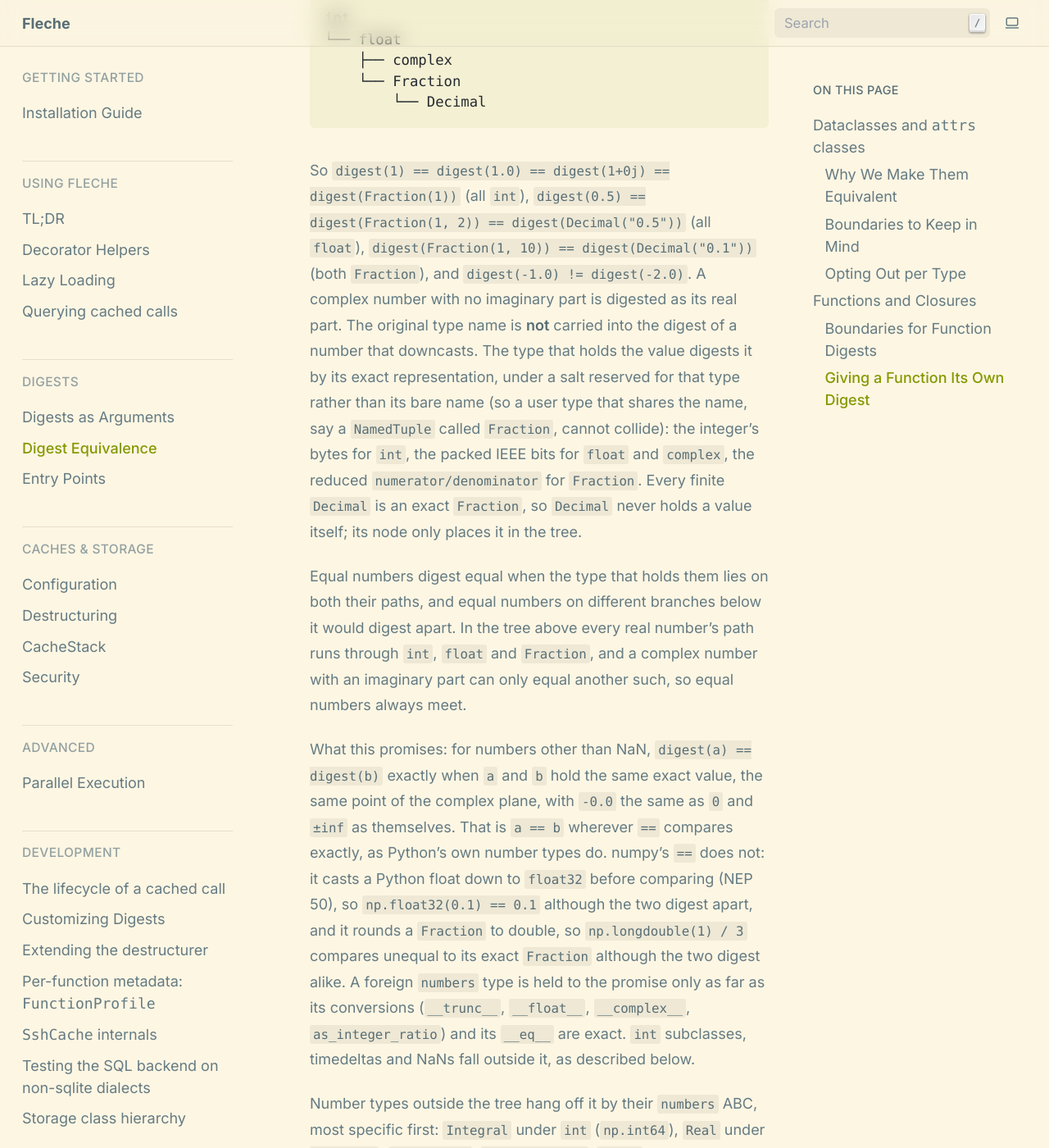
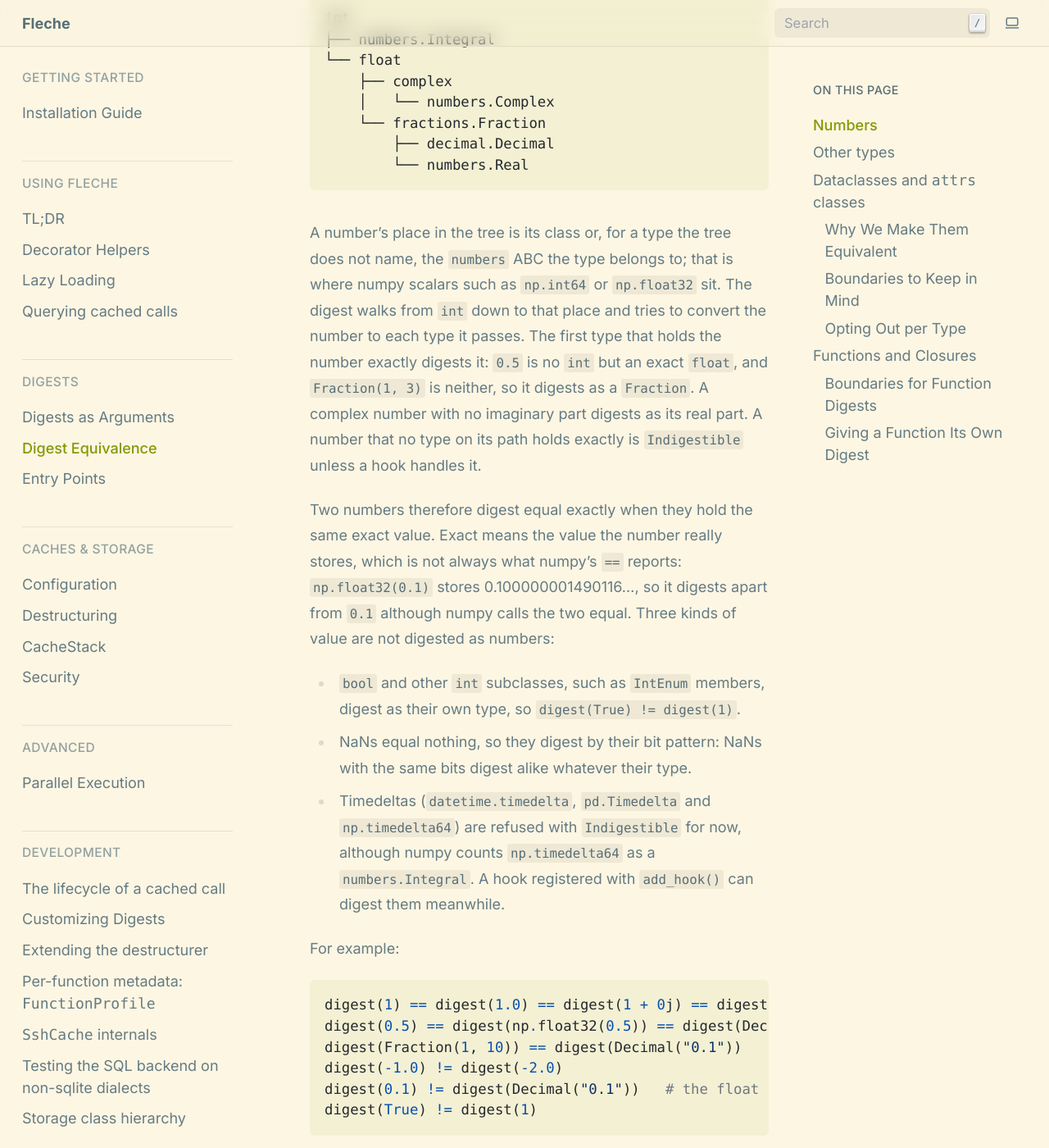
Before and after one commit to pmrv/fleche, a Sphinx documentation site: the page built from docs/digests/digest_equivalence.rst, in a window 1280 px wide and 1400 px high, scrolled down 847 px. Shown: the whole window at 82% size. Built offline with Sphinx 7.4.7, drawn with Linux system fonts in a browser that asks for light colours; pages that are not in the unit, such as notebooks, are missing from menus; some of the changed text lies outside the part shown.

Commit message:
refactor(digest): revise the number arm after review
- The numbers ABCs are now nodes of NUMBER_TREE (numbers.Integral under
  int, numbers.Complex under complex, numbers.Real under Fraction), replacing
  the separate _NUMBER_ABCS table. A value's node is the first class in its
  MRO the tree names, else the most specific ABC node it is an instance of,
  which is how numpy scalars (only registered with the ABCs) are placed.
  ABC nodes hold nothing; they only place what sits under them.
- Number encoders salt with the bare type name, as every generic arm does,
  instead of reserved __fleche_<name>__ salts. A NaN digests by its bits as
  the float (or complex) node would encode them, whatever its type, so
  np.float64("nan") still meets float("nan"); a complex with no imaginary
  part drops to its real part before the NaN check, so complex(nan, 0) does
  too. The integral-ratio guard in _encode_ratio was unreachable and is gone.
- The numpy arms (ndarray, np.bool_) move out of digest.py into a new
  fleche._numpy module, following _pandas; digest.py no longer imports
  numpy. Array digests are unchanged.
- docs/digests/digest_equivalence.rst: the number section is rewritten for
  users (the tree, the walk, what counts as equal, examples); salting,
  encodings and hash() details move to agents/DEVELOPING.md and the code.
- Tests: one list of collision instances; digests of a few numbers pinned
  to golden values so machine or version drift fails CI; the longdouble
  test skips explicitly where np.longdouble is a plain double; dropped the
  hook, integral-ratio and same-name-collision tests.

Float, complex, Fraction, Decimal and NaN digests change again relative to
the previous commits (salt); int digests do not.

Co-Authored-By: Claude Opus 5.5 (1M context) <noreply@anthropic.com>
Claude-Session: https://claude.ai/code/session_012YWfgg81KpGjL2XcG1UAnb

```diff
--- a/docs/digests/digest_equivalence.rst
+++ b/docs/digests/digest_equivalence.rst
@@ -9,89 +9,70 @@ hold the same numeric value, and ``digest((1, 2)) != digest([1, 2])`` because th
 container type matters.  This page documents the deliberate equivalences ``fleche``
 guarantees, and the boundaries you should keep in mind.
 
-The digest function is content-based: it walks each value, typically salts the
-running hash with ``type(value).__name__`` for type discrimination, and folds in a
-representation that is stable across processes and Python versions (where the
+The digest function is content-based: it walks each value and folds in its type
+and a representation that is stable across processes and Python versions (where the
 underlying object's representation allows it).
 
-Number types (``int``, ``float``, ``complex``, ``Fraction``, ``Decimal``, numpy
-scalars, and subclasses of all but ``int``) are an explicit exception: they are digested by
-walking a fixed downcast tree from its root down to the number's own type, and
-taking the first type on that path that holds the value exactly:
+Numbers
+-------
+
+Numbers digest by their value, not their type: ``1``, ``1.0``, ``1+0j`` and
+``Fraction(1)`` all digest alike.  To find that value, ``fleche`` walks a fixed
+tree of number types:
 
 .. code-block:: text
 
    int
+   ├── numbers.Integral
    └── float
        ├── complex
-       └── Fraction
-           └── Decimal
+       │   └── numbers.Complex
+       └── fractions.Fraction
+           ├── decimal.Decimal
+           └── numbers.Real
 
-So ``digest(1) == digest(1.0) == digest(1+0j) == digest(Fraction(1))`` (all
-``int``), ``digest(0.5) == digest(Fraction(1, 2)) == digest(Decimal("0.5"))``
-(all ``float``), ``digest(Fraction(1, 10)) == digest(Decimal("0.1"))`` (both
-``Fraction``), and ``digest(-1.0) != digest(-2.0)``.  A complex number with no
-imaginary part is digested as its real part.  The original type name
-is **not** carried into the digest of a number that downcasts.  The type that
-holds the value digests it by its exact representation, under a salt reserved
-for that type rather than its bare name (so a user type that shares the name,
-say a ``NamedTuple`` called ``Fraction``, cannot collide): the integer's bytes for ``int``, the packed IEEE bits for
-``float`` and ``complex``, the reduced ``numerator/denominator`` for
-``Fraction``.  Every finite ``Decimal`` is an exact ``Fraction``, so ``Decimal``
-never holds a value itself; its node only places it in the tree.
+A number's place in the tree is its class or, for a type the tree does not
+name, the :mod:`numbers` ABC the type belongs to; that is where numpy scalars
+such as ``np.int64`` or ``np.float32`` sit.  The digest walks from ``int`` down
+to that place and tries to convert the number to each type it passes.  The
+first type that holds the number exactly digests it: ``0.5`` is no ``int`` but
+an exact ``float``, and ``Fraction(1, 3)`` is neither, so it digests as a
+``Fraction``.  A complex number with no imaginary part digests as its real
+part.  A number that no type on its path holds exactly is
+:exc:`~fleche.digest.Indigestible` unless a hook handles it.
 
-Equal numbers digest equal when the type that holds them lies on both their
-paths, and equal numbers on different branches below it would digest apart.
-In the tree above every real number's path runs through ``int``, ``float`` and
-``Fraction``, and a complex number with an imaginary part can only equal
-another such, so equal numbers always meet.
+Two numbers therefore digest equal exactly when they hold the same exact value.
+Exact means the value the number really stores, which is not always what
+numpy's ``==`` reports: ``np.float32(0.1)`` stores 0.100000001490116…, so it
+digests apart from ``0.1`` although numpy calls the two equal.  Three kinds of
+value are not digested as numbers:
 
-What this promises: for numbers other than NaN, ``digest(a) == digest(b)``
-exactly when ``a`` and ``b`` hold the same exact value, the same point of the
-complex plane, with ``-0.0`` the same as ``0`` and ``±inf`` as themselves.
-That is ``a == b`` wherever ``==`` compares exactly, as Python's own number
-types do.  numpy's ``==`` does not: it casts a Python float down to
-``float32`` before comparing (NEP 50), so ``np.float32(0.1) == 0.1`` although
-the two digest apart, and it rounds a ``Fraction`` to double, so
-``np.longdouble(1) / 3`` compares unequal to its exact ``Fraction`` although
-the two digest alike.  A foreign :mod:`numbers` type is held to the promise
-only as far as its conversions (``__trunc__``, ``__float__``, ``__complex__``,
-``as_integer_ratio``) and its ``__eq__`` are exact.  ``int`` subclasses,
-timedeltas and NaNs fall outside it, as described below.
+* ``bool`` and other ``int`` subclasses, such as ``IntEnum`` members, digest
+  as their own type, so ``digest(True) != digest(1)``.
+* NaNs equal nothing, so they digest by their bit pattern: NaNs with the same
+  bits digest alike whatever their type.
+* Timedeltas (``datetime.timedelta``, ``pd.Timedelta`` and ``np.timedelta64``)
+  are refused with :exc:`~fleche.digest.Indigestible` for now, although numpy
+  counts ``np.timedelta64`` as a ``numbers.Integral``.  A hook registered with
+  :func:`~fleche.digest.add_hook` can digest them meanwhile.
 
-Number types outside the tree hang off it by their :mod:`numbers` ABC, most
-specific first: ``Integral`` under ``int`` (``np.int64``), ``Real`` under
-``Fraction`` (``np.float32``, ``np.longdouble``; ``float`` still catches every
-value it can hold), and ``Complex`` under ``complex`` (``np.complex64``).
-Subclasses of ``float``, ``complex``, ``Fraction`` and ``Decimal`` take
-their base class's place.  A ``numbers.Number`` that matches
-none of these, or that no type on its path holds exactly, is
-:exc:`~fleche.digest.Indigestible` unless a hook handles it.  NaNs, which equal
-nothing, are digested by their bit pattern alone, whatever their type (so
-``np.float64("nan")`` and ``float("nan")`` digest equal), and
-``Decimal`` NaNs by their string form (``"NaN"``, ``"-NaN"``, ``"sNaN"``, ...).
+For example:
 
-Python's own ``hash()`` is *not* used: it reduces the value modulo a
-platform-dependent prime and remaps ``-1`` to ``-2``, so unequal numbers such
-as ``-1.0`` and ``-2.0``, or ``0.5`` and ``2**60``, hash alike.
+.. code-block:: python
 
-Timedeltas (``datetime.timedelta``, ``pd.Timedelta`` and ``np.timedelta64``)
-are refused for now with :exc:`~fleche.digest.Indigestible`.  They compare
-equal across types and units (``pd.Timedelta("5s") == np.timedelta64(5000,
-"ms")``), and no digest yet honours that while keeping unequal ones apart.
-``np.timedelta64`` is not treated as a number either, although numpy
-registers it as ``numbers.Integral``.  A hook registered with
-:func:`~fleche.digest.add_hook` can digest them meanwhile.  A
-``datetime.timezone`` is still digested, by its exact UTC offset.
+   digest(1) == digest(1.0) == digest(1 + 0j) == digest(Fraction(1))   # as int
+   digest(0.5) == digest(np.float32(0.5)) == digest(Decimal("0.5"))     # as float
+   digest(Fraction(1, 10)) == digest(Decimal("0.1"))                    # as Fraction
+   digest(-1.0) != digest(-2.0)
+   digest(0.1) != digest(Decimal("0.1"))   # the float is not exactly 1/10
+   digest(True) != digest(1)
 
-Subclasses of ``int`` are excluded from this equivalence: ``bool``,
-``IntEnum`` and ``IntFlag`` members and any other ``int`` subclass keep their
-own type-name salt, so ``digest(True) != digest(1)`` even though
-``True == 1``.
+Other types
+-----------
 
-For all other types the type-name salt is applied normally, so
-``digest((1, 2)) != digest([1, 2])`` because "tuple" and "list" diverge before
-the elements are processed.
+Every other value digests by its type as well as its content, so
+``digest((1, 2)) != digest([1, 2])``: a tuple and a list never digest alike,
+whatever their elements.
 
 Dataclasses and ``attrs`` classes
 ---------------------------------
```
Also changed, not shown: agents/DEVELOPING.md (+15 -12 lines), 6 other files.
